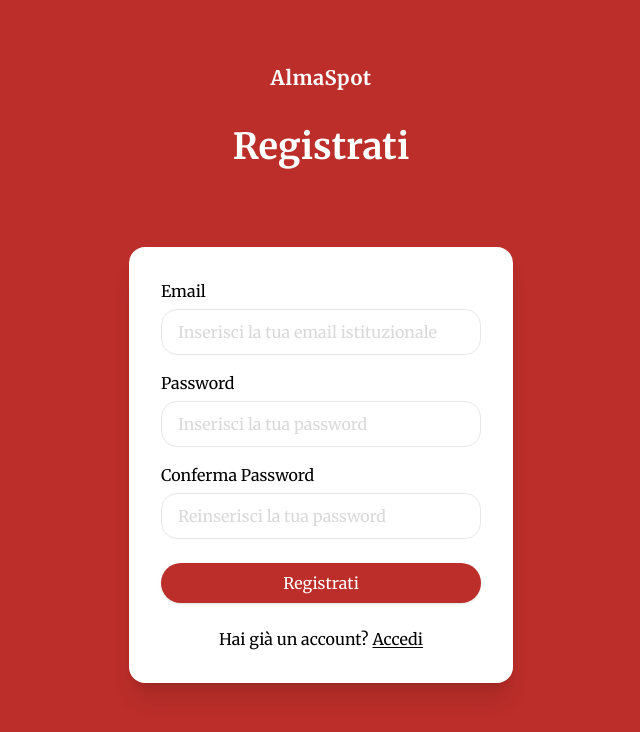
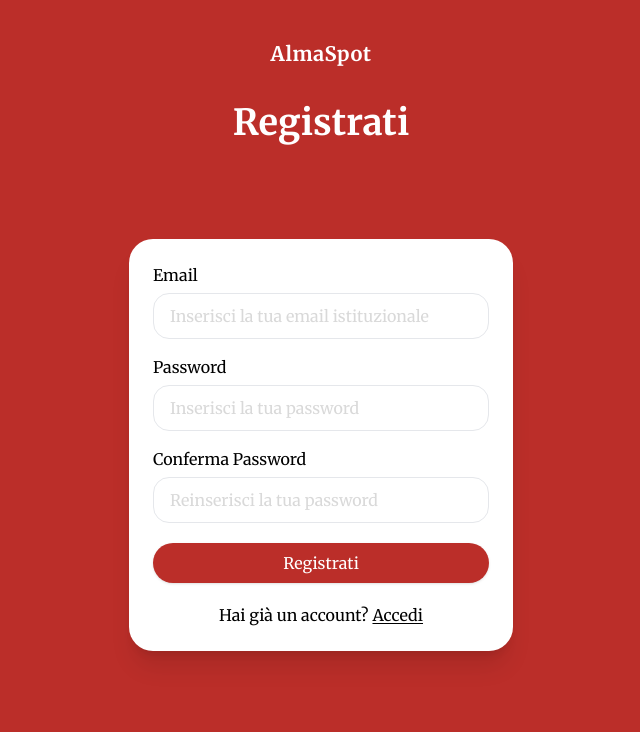
Before and after one commit to fairlycodeparents/AlmaSpot, a Vue app in the folder client/: page /signup in a window 1280 px wide. Shown: the top 732 px of the page, without its empty margins (319-959 px from the left). Built offline with nearby package versions, Linux system fonts and the light colour scheme.

Commit message:
refactor(ui): standardize border-radius using theme variables

```diff
--- a/client/src/components/ActionPanel.vue
+++ b/client/src/components/ActionPanel.vue
@@ -93,7 +93,7 @@ watch([mode, activityName, campus, date, time, duration], () => {
 
 <template>
   <div
-    class="bg-base-background justify-start w-full max-w-5xl rounded-t-4xl p-5 flex flex-col gap-4 shadow-sm"
+    class="bg-base-background justify-start w-full max-w-5xl rounded-t-sheet p-5 flex flex-col gap-4 shadow-sm"
   >
     <div class="w-full" v-if="props.isAdmin">
       <SegmentedButton
--- a/client/src/components/FilterPanel.vue
+++ b/client/src/components/FilterPanel.vue
@@ -44,7 +44,7 @@ const handleConfirm = () => {
     ></div>
 
     <div
-      class="fixed bottom-0 left-0 right-0 bg-white z-50 rounded-t-[40px] p-8 shadow-[0_-10px_40px_rgba(0,0,0,0.2)] transform transition-transform duration-300 ease-out h-[65vh] flex flex-col"
+      class="fixed bottom-0 left-0 right-0 bg-base-background z-50 rounded-t-sheet p-6 shadow-[0_-10px_40px_rgba(0,0,0,0.2)] transform transition-transform duration-300 ease-out h-[65vh] flex flex-col"
       :class="isOpen ? 'translate-y-0' : 'translate-y-full'"
     >
       <div
--- a/client/src/components/LoginCard.vue
+++ b/client/src/components/LoginCard.vue
@@ -73,7 +73,7 @@ const handleSubmit = () => {
 
 <template>
   <div
-    class="bg-base-background rounded-2xl p-8 w-full shadow-xl flex flex-col gap-6 justify-center"
+    class="bg-base-background rounded-card p-6 w-full shadow-xl flex flex-col gap-5 justify-center"
     :class="minHeight"
   >
     <div class="space-y-4">
--- a/client/src/style.css
+++ b/client/src/style.css
@@ -17,6 +17,9 @@
   --color-accent-warning: #f59e0b;
 
   --color-state-success: #16a34a;
+
+  --radius-card: 1.5rem;
+  --radius-sheet: 2.5rem;
 }
 
 body {
--- a/client/src/views/LoginPage.vue
+++ b/client/src/views/LoginPage.vue
@@ -34,9 +34,7 @@ const goToRegister = () => {
 
 <template>
   <div class="h-screen bg-brand flex flex-col items-center px-6">
-    <header
-      class="flex flex-col items-center text-center px-6 pt-16 pb-24 md:pb-10"
-    >
+    <header class="flex flex-col items-center text-center px-6 pt-10 pb-6">
       <span class="text-brand-text font-bold text-xl tracking-wide mb-8">
         AlmaSpot
       </span>
--- a/client/src/views/RegisterPage.vue
+++ b/client/src/views/RegisterPage.vue
@@ -36,9 +36,7 @@ const handleRegistration = async (formData: SignUpDto) => {
 
 <template>
   <div class="h-screen bg-brand flex flex-col items-center px-6">
-    <header
-      class="flex flex-col items-center text-center px-6 pt-16 pb-24 md:pb-10"
-    >
+    <header class="flex flex-col items-center text-center px-6 pt-10 pb-6">
       <span class="text-brand-text font-bold text-xl tracking-wide mb-8">
         AlmaSpot
       </span>
--- a/client/src/views/ResultsPage.vue
+++ b/client/src/views/ResultsPage.vue
@@ -140,7 +140,7 @@ const handleSelectRoom = async (item: RoomAvailabilityDTO) => {
 </script>
 
 <template>
-  <div class="h-screen bg-brand-text flex flex-col px-6 pt-12 pb-6 relative">
+  <div class="h-screen bg-brand-text flex flex-col px-6 pt-10 pb-6 relative">
     <div class="mb-6">
       <h1
         v-if="variant === 'admin' || variant === 'student'"
```
